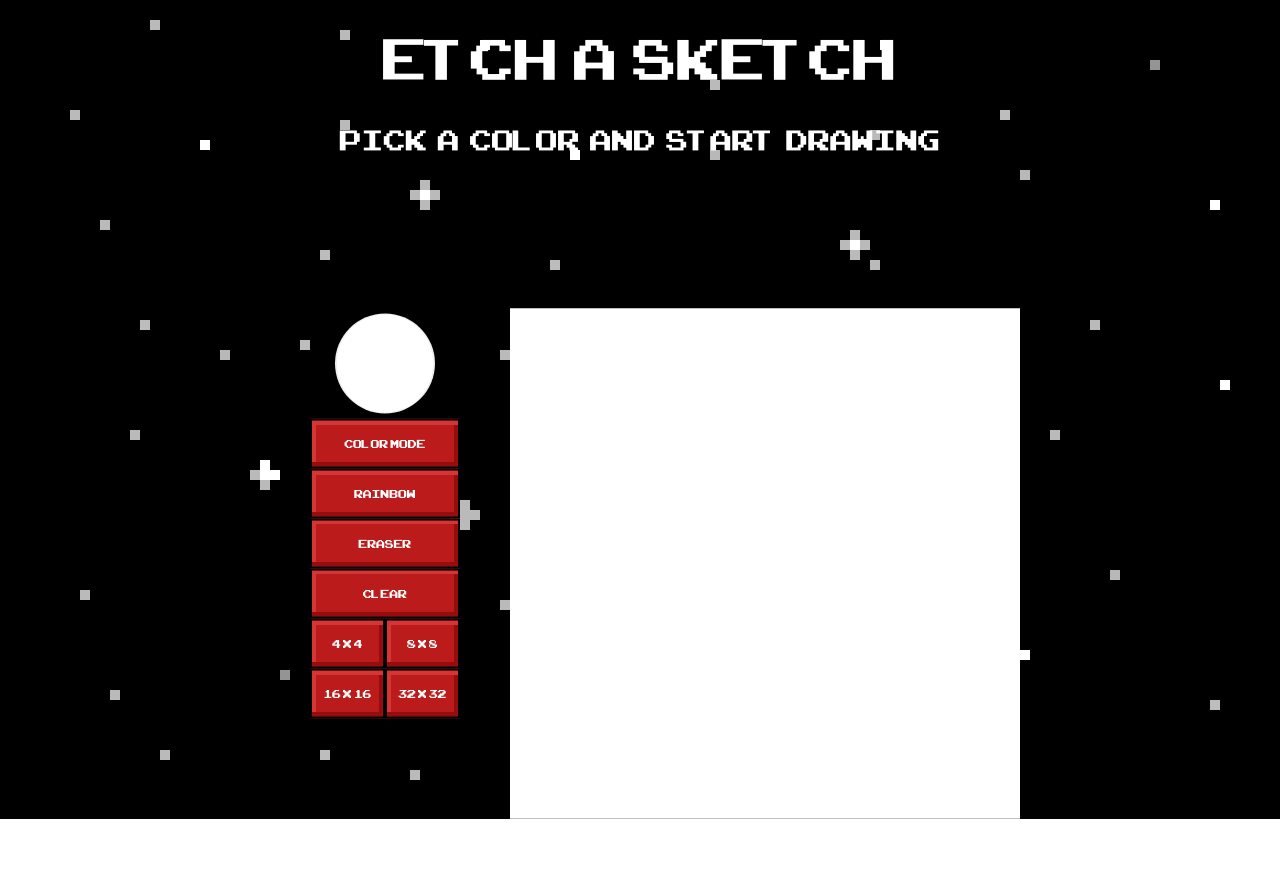
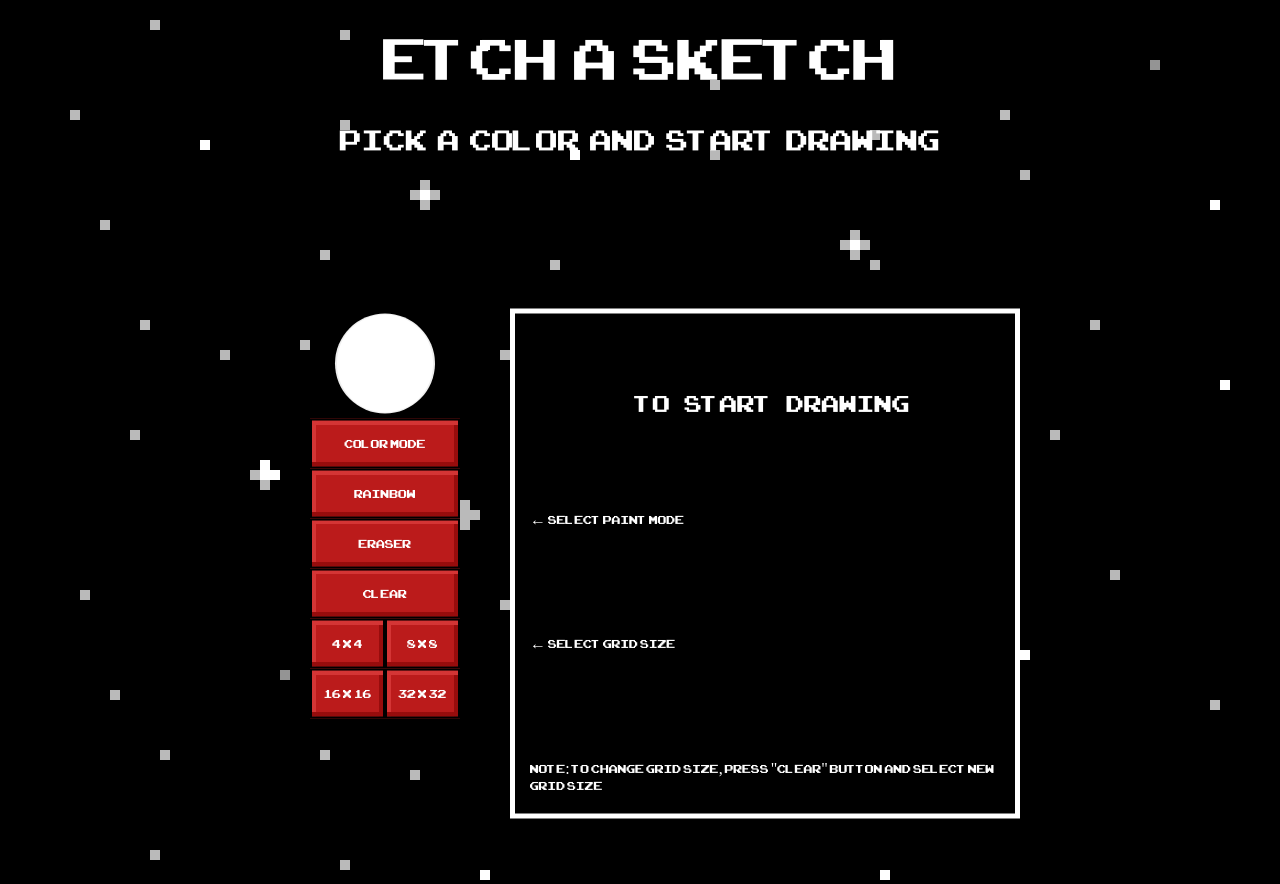
Before and after one commit to renaldas112/odin-etch-a-sketch, a website: page index.html in a window 1280 px wide. Before the commit the page ends 819 px from the top, so only its background shows below. Drawn offline with Linux system fonts and the light colour scheme.

Commit message:
added instructions

```diff
--- a/grid.js
+++ b/grid.js
@@ -31,25 +31,36 @@ const disableButtonAfterClicked = () => {
   }
 };
 
+//instructions
+
+const Toggleinstructions = () => {
+  const instructions = document.querySelector(".instructions");
+  instructions.remove();
+}
+
 button4x4.onclick = function () {
+  Toggleinstructions();
   buildGrid(4);
   toggleColorMode();
   disableButtonAfterClicked();
 };
 
 button8x8.onclick = function () {
+  Toggleinstructions();
   buildGrid(8);
   toggleColorMode();
   disableButtonAfterClicked();
 };
 
 button16x16.onclick = function () {
+  Toggleinstructions();
   buildGrid(16);
   toggleColorMode();
   disableButtonAfterClicked();
 };
 
 button32x32.onclick = function () {
+  Toggleinstructions();
   buildGrid(32);
   toggleColorMode();
   disableButtonAfterClicked();
--- a/index.html
+++ b/index.html
@@ -29,7 +29,14 @@
         </article>
       </section>
       <section class="main__container main__container--right">
-        <div class="grid-container"></div>
+        <div class="grid-container">
+          <div class="instructions">
+            <p class="instructions__title">To start drawing</p>
+            <p>&#8592 Select paint mode</p>
+            <p>&#8592 Select grid size</p>
+            <p>NOTE: to change grid size, press "clear" button and select new grid size</p>
+          </div>
+        </div>
       </section>
     </main>
     <script type="text/javascript" defer src="grid.js"></script>
--- a/scss/style.scss
+++ b/scss/style.scss
@@ -85,14 +85,30 @@ main {
         display: grid;
         width: 500px;
         height: 500px;
-        background-color: #fff;
+        background-color: #000;
         border: 5px solid #fff;
+        color: #fff;
 
         .cell {
           background-color: #fff;
           border: 1px solid;
         }
       }
+
+      .instructions {
+        display: flex;
+        flex-direction: column;
+        justify-content: space-evenly;
+        margin-left: 15px;
+        height: 570px;
+
+        .instructions__title {
+          align-self: center;
+          font-size: 2rem;
+          word-spacing: 10px;
+          margin: 0;
+        }
+      }
     }
   }
 }
```
Also changed, not shown: css/style.css.
